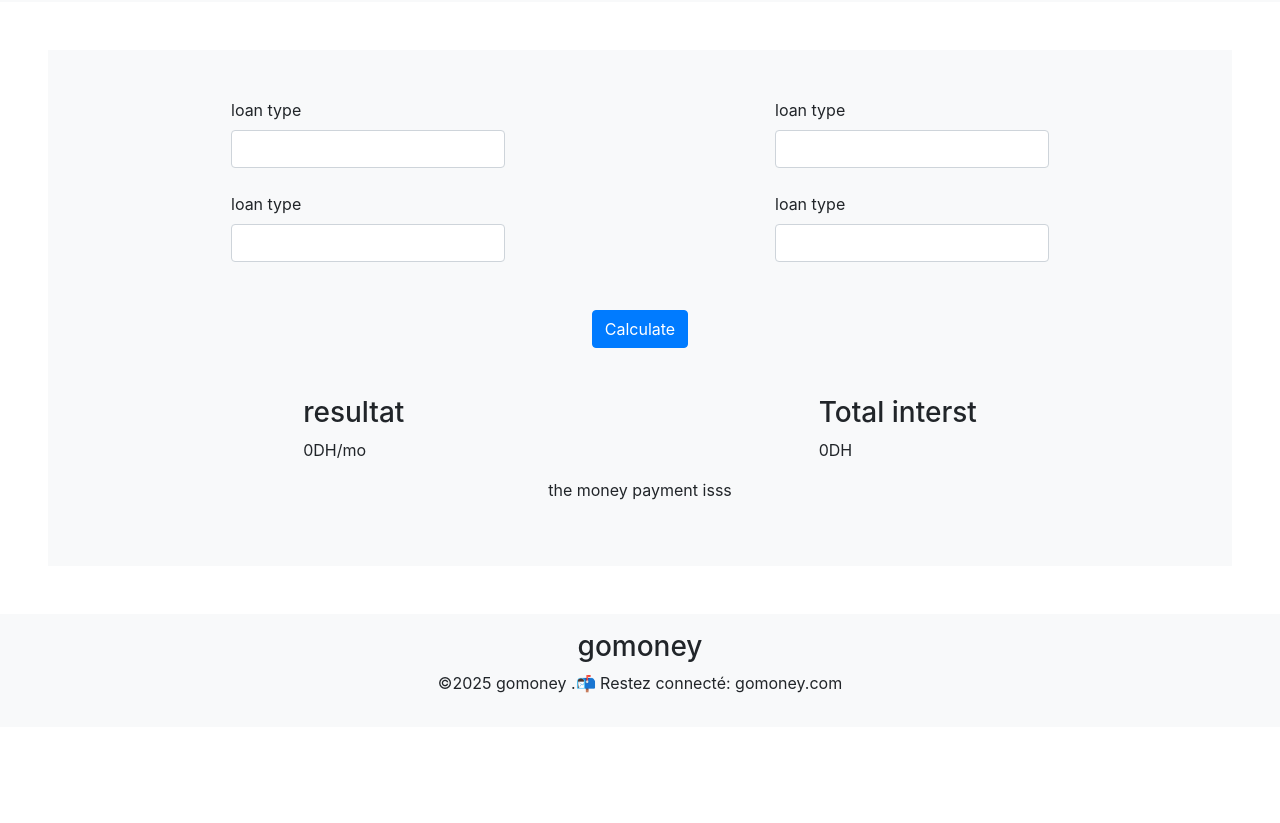
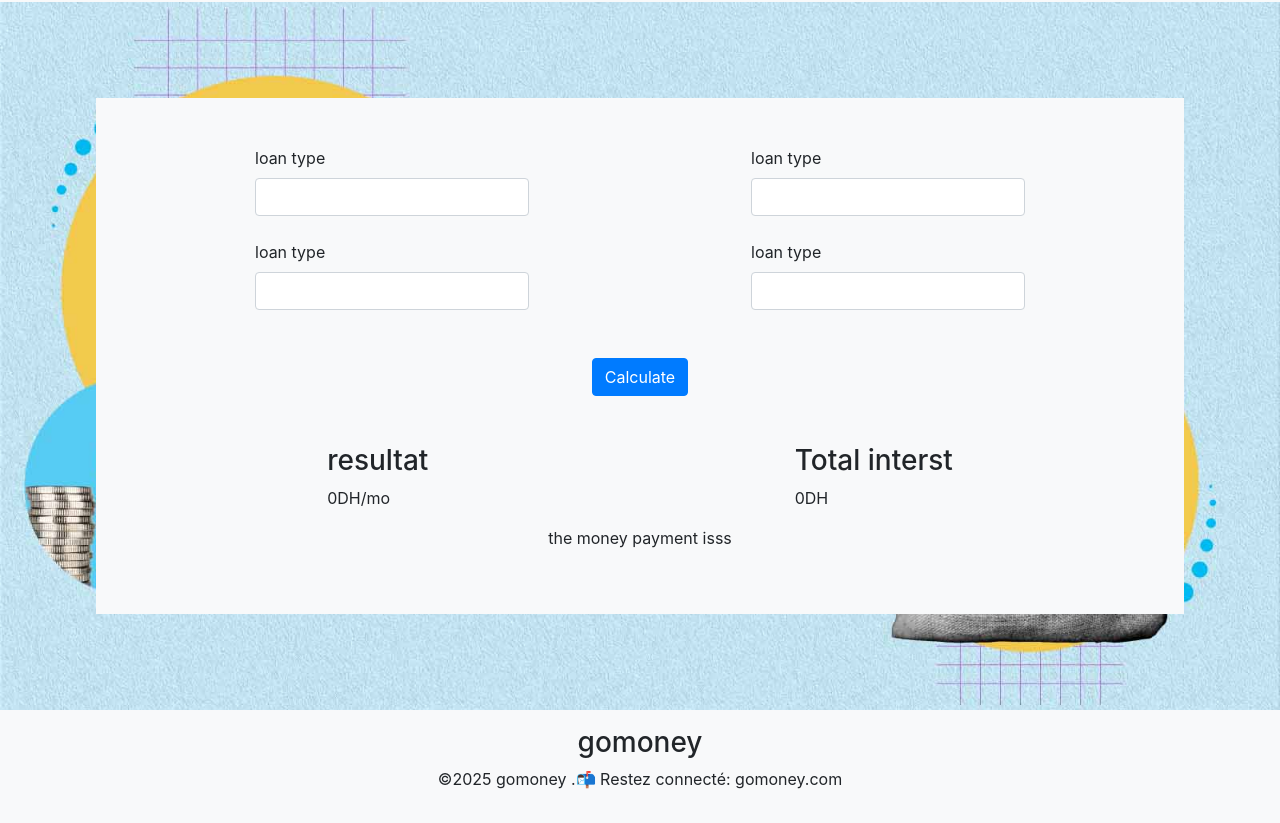
Before and after one commit to benbrahimredouane/brief_4, a plain HTML site: page loan.html in a window 1280 px wide. Shown: the part 86-909 px from the top of the page. Before the commit the page ends 813 px from the top, so only its background shows below. Drawn offline with nearby package versions, Linux system fonts and the light colour scheme.

Commit message:
style(css): add background images for loan and about pages

```diff
--- a/loan.html
+++ b/loan.html
@@ -17,6 +17,7 @@
         <a class="text-decoration-none px-2 text-black" href="about.html">ABOUT US</a>
     </nav>
     </header>
+    <section class="home p-5"  >
 
 
 <form class="bg-light p-5 m-5 " action="">
@@ -56,7 +57,7 @@
      </div>
 
     <div class="d-flex justify-content-center ">
-        <p>the money payment isss</p>
+        <p id="test">the money payment isss</p>
     </div>
 
 
@@ -64,7 +65,7 @@
 </form>
 
 
-
+   </section>
 
     <footer class="bg-light text-center py-3 mt-auto m-0">
         <h3>gomoney</h3>
--- a/style.css
+++ b/style.css
@@ -3,6 +3,10 @@
 }
 .home{
     background-image: url("images/loan.jpg");
+    background-size: cover;
+    background-repeat: no-repeat;
+    background-position: center;
+
 
 }
 @keyframes myanime {
```
Also changed, not shown: about.html (+2 -1 lines).
